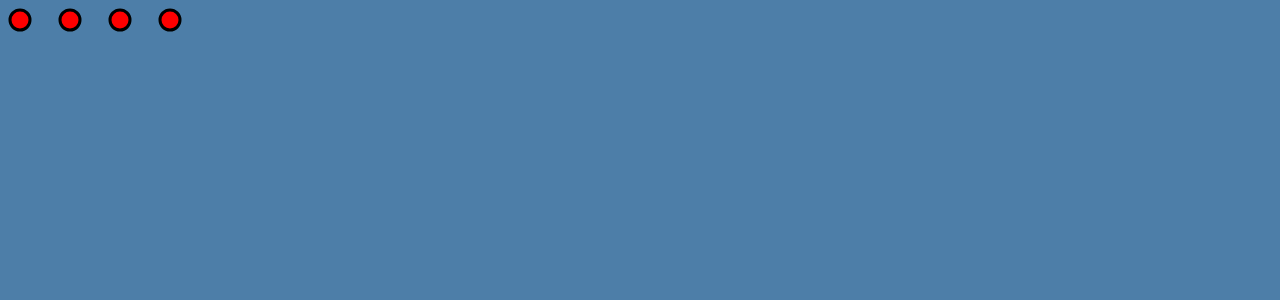
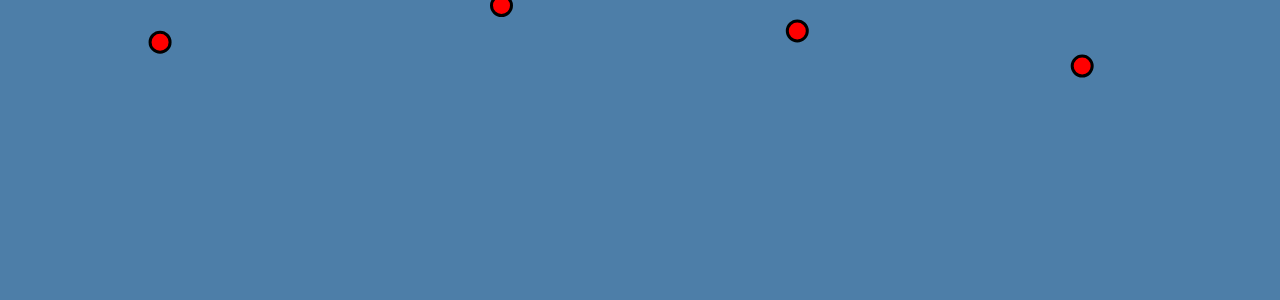
Before and after one commit to TAMUTim/Tree-Time, an Angular app: page / in a window 1280 px wide. Shown: the top 300 px of the page. Built offline with nearby package versions, Linux system fonts and the light colour scheme.

Commit message:
SetInterval adventures

```diff
--- a/src/app/app.component.scss
+++ b/src/app/app.component.scss
@@ -5,4 +5,9 @@
     background: $sea-blue;
     width: 100%;
     height: 100%;
+
+    app-fish {
+        width: 40px;
+        height: 40px;
+    }
 }
--- a/src/app/fish/fish.component.html
+++ b/src/app/fish/fish.component.html
@@ -1,3 +1,5 @@
-<svg width="50" height="50" id="{{ this.fishId }}">
-    <circle cx="20" cy="20" r="10" stroke="black" stroke-width="3" fill="red" />
-</svg>
+<span class="container">
+    <svg width="50" height="50" id="{{ this.fishId }}">
+        <circle cx="20" cy="20" r="10" stroke="black" stroke-width="3" fill="red" />
+    </svg>
+</span>
--- a/src/app/fish/fish.component.scss
+++ b/src/app/fish/fish.component.scss
@@ -1,4 +1,9 @@
-.svg-fish-container {
-    width: 20px;
-    height: 20px;
+.container {
+    text-align: center;
+    padding: 10%;
+
+    .svg-fish-container {
+        width: 20px;
+        height: 20px;
+    }
 }
--- a/src/app/fish/fish.component.ts
+++ b/src/app/fish/fish.component.ts
@@ -21,7 +21,7 @@ export class FishComponent implements AfterViewInit, OnInit {
     y = -1;
 
     currentDirection = Math.floor(Math.random() * 360);
-    BORDER_DISTANCE_BOUND = 150;
+    BORDER_DISTANCE_BOUND = 100;
     TURN_MAX_DEGREE = 30;
 
     @HostListener('window:resize', ['$event'])
@@ -37,10 +37,12 @@ export class FishComponent implements AfterViewInit, OnInit {
 
     ngAfterViewInit(): void {
         // do something
-        this.getNewPath();
+        let intervalid = setInterval(() => this.getNewPath(), 2000);
+        // clearInterval(intervalid);
     }
 
     getNewPath(): void {
+        console.log(this.scrnHeight, this.scrnWidth);
         let element = document.getElementById(this.fishId);
         let position = element.getBoundingClientRect();
 
@@ -49,24 +51,23 @@ export class FishComponent implements AfterViewInit, OnInit {
 
         let rad = this.currentDirection * (Math.PI / 180);
         let slope = Math.tan(rad);
+        let xOffset = 50 * Math.cos(slope);
+        let yOffset = 50 * Math.sin(slope);
+        console.log(50 * Math.cos(slope), 50 * Math.sin(slope));
 
-        while(this.x + this.BORDER_DISTANCE_BOUND > this.scrnWidth
-        || this.x - this.BORDER_DISTANCE_BOUND < 0
-        || this.y + this.BORDER_DISTANCE_BOUND > this.scrnHeight
-        || this.y - this.BORDER_DISTANCE_BOUND < 0) {
-            this.currentDirection = (this.currentDirection + 10 + Math.floor(Math.random() * 20)) % 360;
-
-            return;
+        if(this.x + xOffset > this.scrnWidth - this.BORDER_DISTANCE_BOUND
+        || this.x - xOffset < this.BORDER_DISTANCE_BOUND
+        || this.y + yOffset > this.scrnHeight - this.BORDER_DISTANCE_BOUND
+        || this.y - yOffset < this.BORDER_DISTANCE_BOUND) {
+            this.currentDirection = (this.currentDirection + 180 - Math.floor(Math.random() * 20)) % 360;
+            rad = this.currentDirection * (Math.PI / 180);
+            slope = Math.tan(rad);
+            xOffset = 50 * Math.cos(slope);
+            yOffset = 50 * Math.sin(slope);
+            console.log("Running\n");
         }
 
         // we want to move in the direction we are facing
-
-        // let endX = 50 * Math.cos(slope) + this.x;
-        // let endY = 50 * Math.sin(slope) + this.y;
-
-        // console.log("Start for fish", this.fishId, this.x, this.y);
-
-        // console.log("End Path:", path);
         let target = '#' + this.fishId;
         anime({
             targets: document.getElementById(this.fishId),
@@ -87,7 +88,6 @@ export class FishComponent implements AfterViewInit, OnInit {
     turnAround(slope): void {
         // turn around animation
 
-
     }
 
     constructor() {
```
